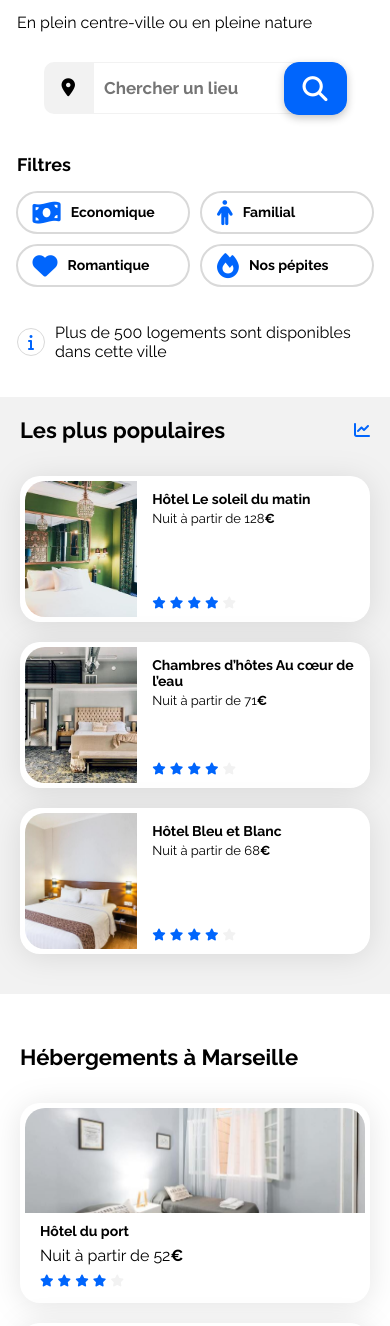
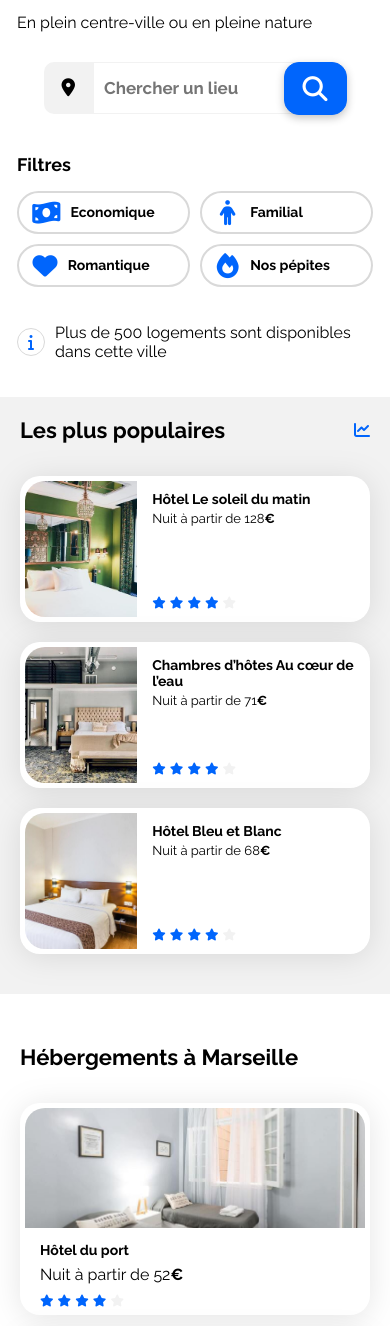
Before and after one commit to Brissard-Navarro-Lorenzo/bookiV2, a plain HTML site: page index.html in a window 390 px wide. Shown: the part 234-1560 px from the top of the page. Drawn offline with Linux system fonts and the light colour scheme.

Commit message:
required + filtres + object position + étoiles qui dépassent

```diff
--- a/index.html
+++ b/index.html
@@ -35,16 +35,17 @@
                 <form>
                     <label for="recherche_lieu"></label>
                     <!-- on aurait pu mettre un type="search" -->
-                    <input type="text" id="recherche_lieu" placeholder="Chercher un lieu">
+                    <input type="text" id="recherche_lieu" placeholder="Chercher un lieu" required>
                     <button class="loupe"><i class="fa-solid fa-magnifying-glass"></i></button>
-                </form>
                     <div class="bouton-recherche">
                         <button class="Rechercher">Rechercher</button>
                     </div>
+                </form>
             </div>
             <div class="filtres">
                     <h2>Filtres</h2>
                     <div class="icones">
+                        <div class="groupe-filtres">
                             <div class="barre-filtres">
                                 <i class="fa-solid fa-money-bill-wave"></i>
                                 <h2>Economique</h2>
@@ -53,6 +54,8 @@
                                 <i class="fa-solid fa-person"></i>
                                 <h2>Familial</h2>
                             </div>
+                        </div>
+                        <div class="groupe-filtres">
                             <div class="barre-filtres">
                                 <i class="fa-solid fa-heart"></i>
                                 <h2>Romantique</h2>
@@ -60,6 +63,7 @@
                             <div class="barre-filtres">
                                 <i class="fa-solid fa-fire"></i>
                                 <h2>Nos pépites</h2>
+                            </div>
                         </div>
                     </div>
             </div>
@@ -304,7 +308,7 @@
                     <a href="#">
                         <article class="card-activite">
                             <div class="image-activites">
-                                <img src="./images/activites/florian-wehde.jpg" alt="Image de Notre-Dame-de-la-Garde">
+                                <img src="./images/activites/florian-wehde.jpg" alt="Image de Notre-Dame-de-la-Garde" id="notreDame">
                             </div>
                             <div class="card-content">
                                 <h3>Notre-Dame-de-la-Garde</h3>
--- a/style.css
+++ b/style.css
@@ -104,6 +104,10 @@ nav img{
     border-bottom-left-radius: 10px;
 }
 
+form{
+    display: flex;
+}
+
 input[type=text]{
     border:solid 1px var(--main-bg-color);
     padding: 15px 10px;
@@ -154,13 +158,19 @@ input[type=text]:focus{
 .icones{
     display: flex;
     flex-direction: row;
-    gap: 25px;
+    gap: 10px;
+}
+
+.groupe-filtres{
+    display: flex    ;
+    gap: 10px;
+    justify-content: center;
 }
 
 .barre-filtres{
     display: flex;
     flex-direction: row;
-    justify-content: center;
+    justify-content: flex-start;
     align-items: center;
     border: solid 2px #d9d9d9;
     gap: 10px;
@@ -271,7 +281,7 @@ input[type=text]:focus{
 .hebergements-cards .card{
     display: flex;
     flex-direction: column;
-    height: 190px;
+    height: 100%;
 }
 
 .image-hebergements{
@@ -280,7 +290,7 @@ input[type=text]:focus{
 
 .hebergements-cards img{
     width: 100%;
-    height:100%;
+    height:120px;
     border-top-left-radius: 20px;
     border-top-right-radius: 20px;
 }
@@ -290,6 +300,8 @@ input[type=text]:focus{
     box-sizing: border-box;
     display: flex;
     flex-direction: column;
+    height: 45%;
+    justify-content: space-between;
 }
 
 .hebergements-cards .card-title{
@@ -618,11 +630,24 @@ footer ul{
         display: block;
     }
 
+    .groupe-filtres {
+        width: 100%;
+    }
+
     .barre-filtres{
-        flex-basis: 35%;
-        flex-grow: 1;
-        justify-content:flex-start;
+        width: 47%;
+        padding: 0px;
     }
+
+    .fa-money-bill-wave,
+    .fa-person,
+    .fa-heart,
+    .fa-fire{
+        flex-basis: 15%;
+        text-align: center;
+        padding-left: 13px;
+    }
+
 
     .barre-filtres h2{
         margin-left: 0;
@@ -676,7 +701,19 @@ footer ul{
         margin-bottom: 20px;
     }
 
+    /* Ajout de cette propriété pour voir le haut de Notre-Dame en responsive */
+    #notreDame{
+        object-position: top;
+    }
+
     footer{
         flex-direction: column;
     }
 }
+
+@media (max-width: 350px) {
+    input[type=text]{
+        font-size: 15px;
+        padding: 16px 10px;
+    }
+}
```
Lines whose indentation alone changed are shown as unchanged.
